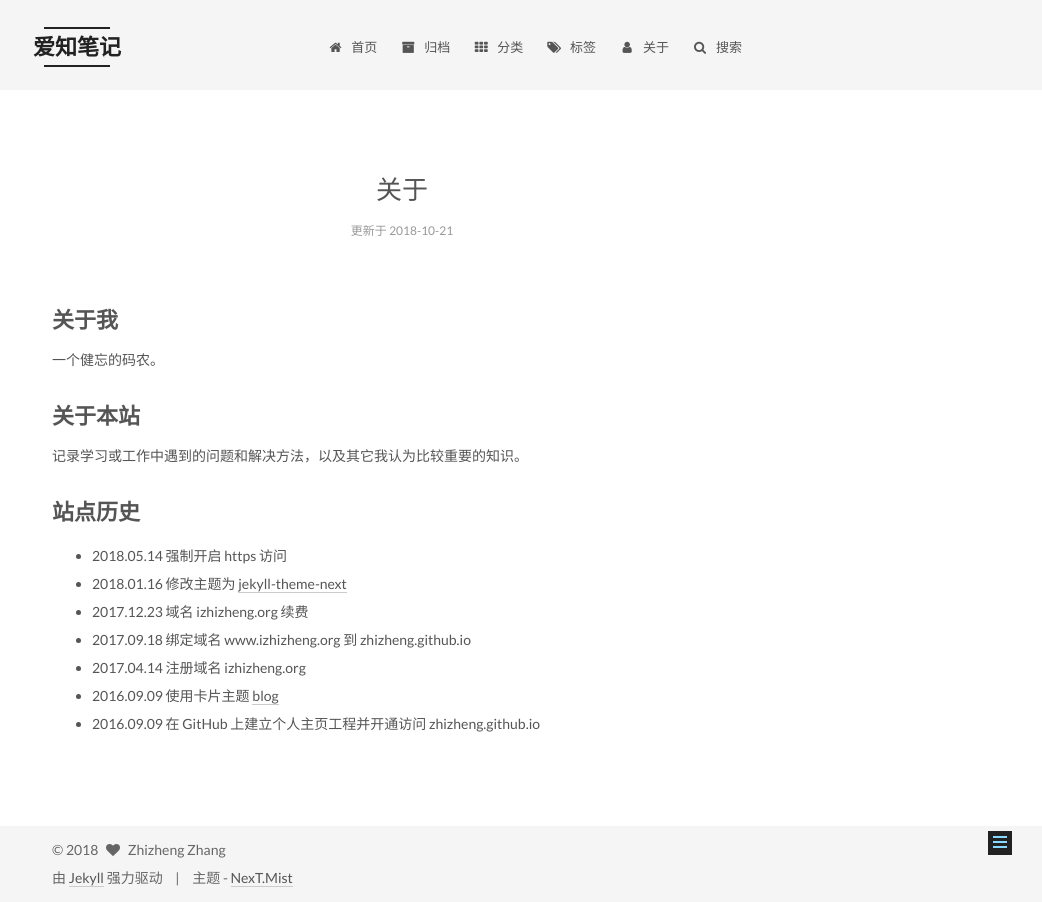
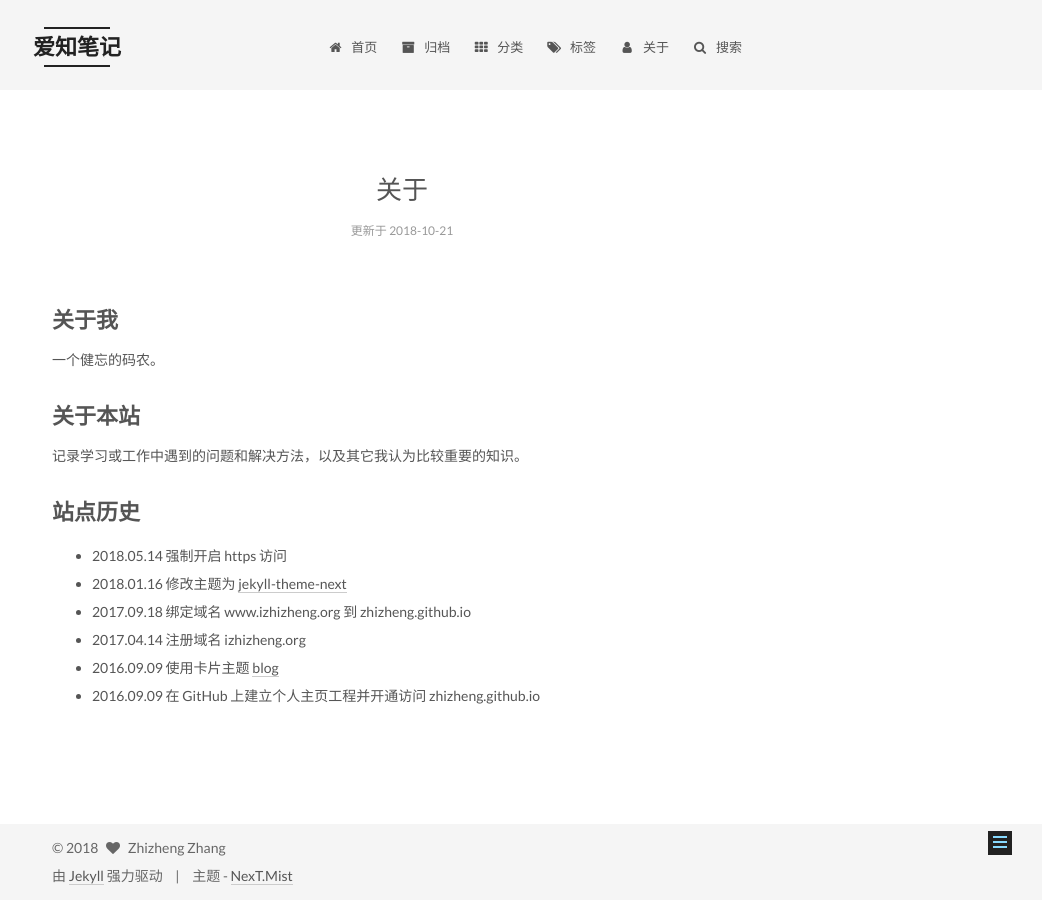
Before and after one commit to zhizheng/zhizheng.github.io, a Jekyll site: the page built from about/index.md, in a window 1280 px wide. Shown: the whole page, without its empty margins (238-1280 px from the left). Built offline with Jekyll 4.4.1, drawn with Linux system fonts in a browser that asks for light colours.

Commit message:
Update About

```diff
--- a/about/index.md
+++ b/about/index.md
@@ -17,7 +17,6 @@ type: about
 
 * 2018.05.14 强制开启 https 访问
 * 2018.01.16 修改主题为 [jekyll-theme-next](https://github.com/Simpleyyt/jekyll-theme-next/){:target="_blank"}{:rel="noopener noreferrer"}
-* 2017.12.23 域名 izhizheng.org 续费
 * 2017.09.18 绑定域名 www.izhizheng.org 到 zhizheng.github.io
 * 2017.04.14 注册域名 izhizheng.org
 * 2016.09.09 使用卡片主题 [blog](https://github.com/enml/blog/){:target="_blank"}{:rel="noopener noreferrer"}
```
